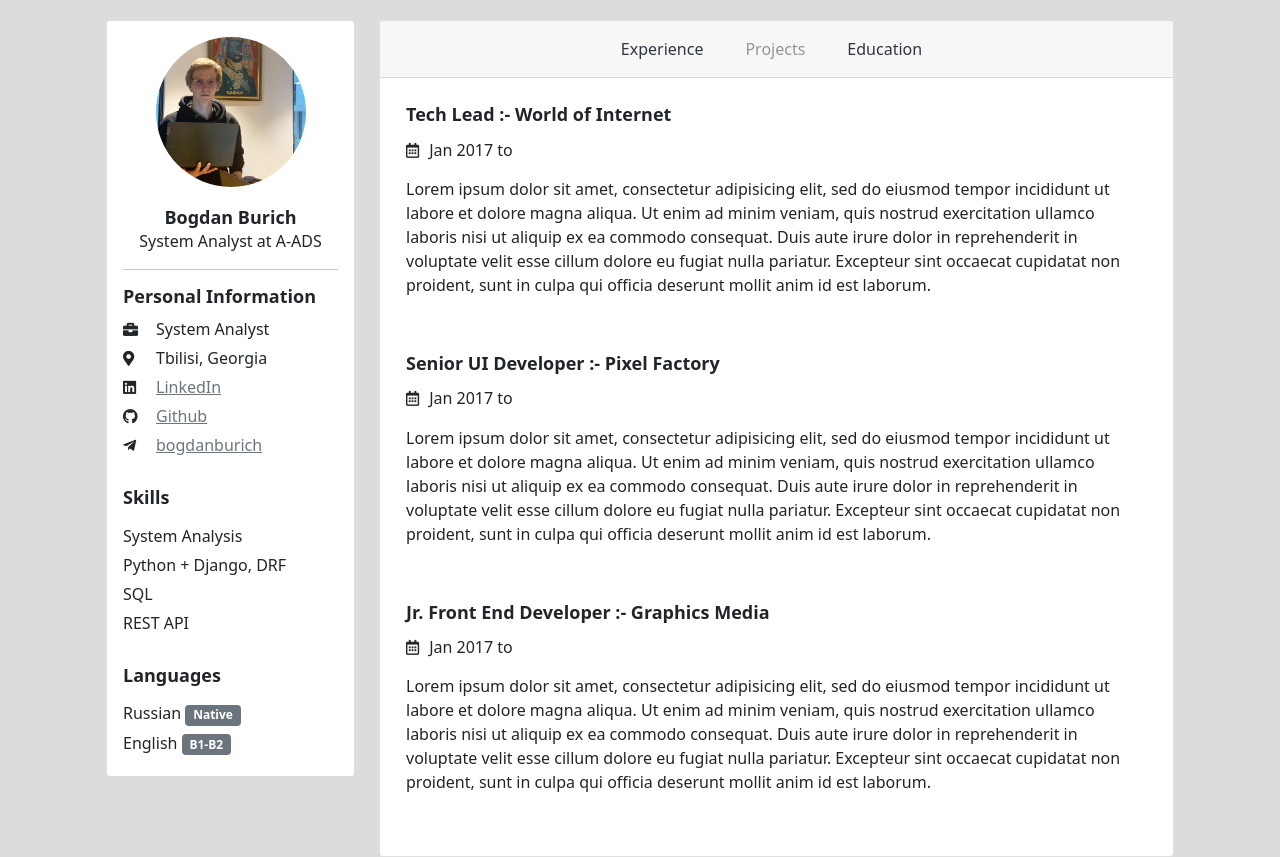
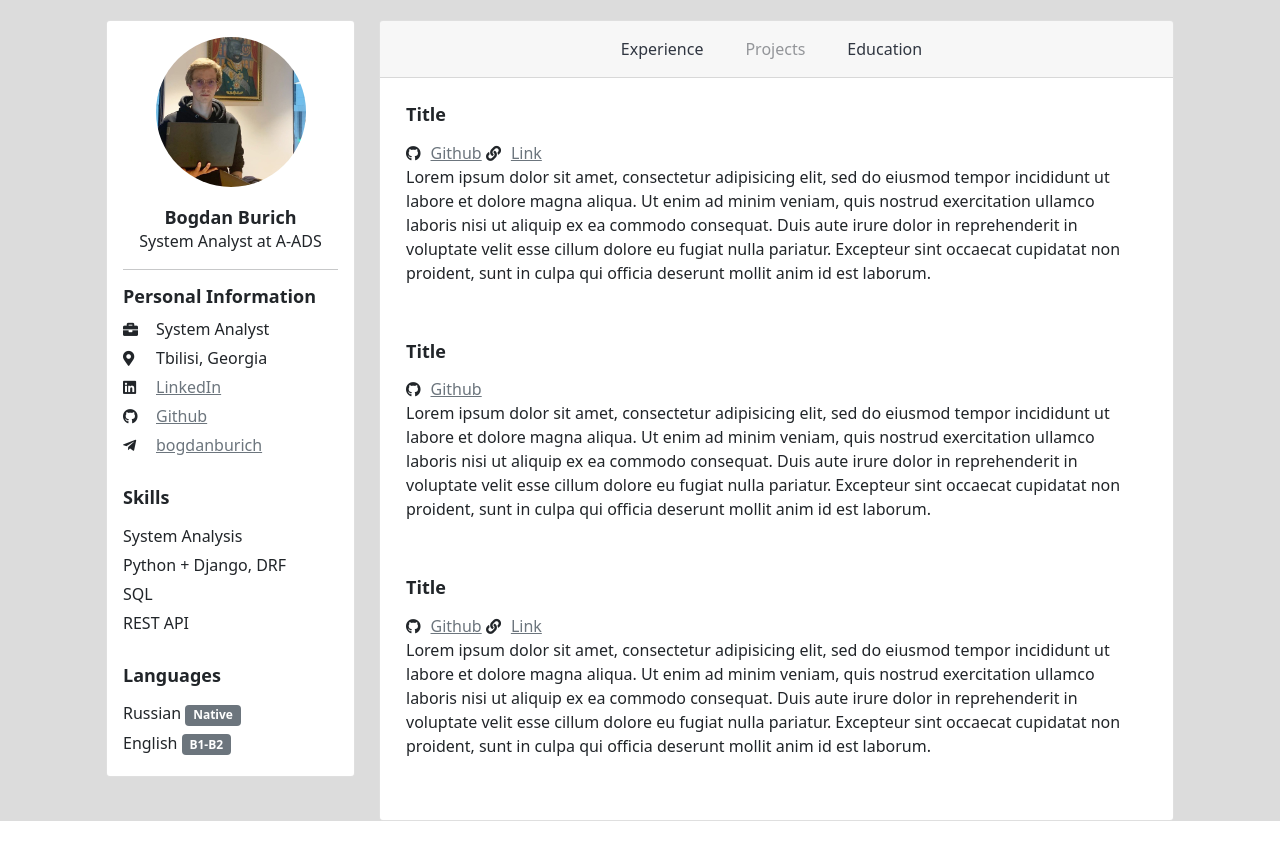
Before and after one commit to bogdanburich/bburich, a Django app: page / in a window 1280 px wide, after a click on "Projects". After the commit the page ends 821 px from the top, so only its background shows below. Run offline with Django 3.2, Linux system fonts and the light colour scheme; some libraries are stand-ins or nearby versions.

Commit message:
add projects template

```diff
--- a/bburich/templates/base.html
+++ b/bburich/templates/base.html
@@ -3,9 +3,9 @@
 <head>
     <meta charset="utf-8">
     <meta name="viewport" content="width=device-width, initial-scale=1">
-    <link href="https://cdn.jsdelivr.net/npm/bootstrap@5.0.2/dist/css/bootstrap.min.css" rel="stylesheet" integrity="sha384-EVSTQN3/azprG1Anm3QDgpJLIm9Nao0Yz1ztcQTwFspd3yD65VohhpuuCOmLASjC" crossorigin="anonymous">
-    <link href="https://cdnjs.cloudflare.com/ajax/libs/font-awesome/5.11.2/css/all.min.css" rel="stylesheet">
-    <link href="https://cdn.jsdelivr.net/npm/@icon/entypo@1.0.3/entypo.css" rel="stylesheet">
+        <link href="https://cdn.jsdelivr.net/npm/bootstrap@5.0.2/dist/css/bootstrap.min.css" rel="stylesheet" integrity="sha384-EVSTQN3/azprG1Anm3QDgpJLIm9Nao0Yz1ztcQTwFspd3yD65VohhpuuCOmLASjC" crossorigin="anonymous">
+        <link href="https://cdnjs.cloudflare.com/ajax/libs/font-awesome/5.11.2/css/all.min.css" rel="stylesheet">
+        <link href="https://cdn.jsdelivr.net/npm/@icon/entypo@1.0.3/entypo.css" rel="stylesheet">
     {% load static %}
     <link href="{% static 'css/style.css' %}" rel="stylesheet">
     <title>
--- a/bburich/templates/main_page/_projects-tab.html
+++ b/bburich/templates/main_page/_projects-tab.html
@@ -1,17 +1,19 @@
 <div class="tab-pane fade" id="projects" role="tabpanel" aria-labelledby="projects-tab">
     <div class="work-container">
-        <h3>Tech Lead :- World of Internet</h3>
-        <h4><i class="far fa-calendar-alt"></i>Jan 2017 to <span class="badge badge-info">Current</span></h4>
+        <h3>Title</h3>
+        <i class="fab fa-github"></i><a href="https://github.com/bogdanburich/bburich">Github</a>
+        <i class="fas fa-link"></i><a href="https://github.com/bogdanburich/bburich">Link</a>
         <p>Lorem ipsum dolor sit amet, consectetur adipisicing elit, sed do eiusmod tempor incididunt ut labore et dolore magna aliqua. Ut enim ad minim veniam, quis nostrud exercitation ullamco laboris nisi ut aliquip ex ea commodo consequat. Duis aute irure dolor in reprehenderit in voluptate velit esse cillum dolore eu fugiat nulla pariatur. Excepteur sint occaecat cupidatat non proident, sunt in culpa qui officia deserunt mollit anim id est laborum.</p>
     </div>
     <div class="work-container">
-        <h3>Senior UI Developer :- Pixel Factory</h3>
-        <h4><i class="far fa-calendar-alt"></i>Jan 2017 to <span class="badge badge-info">Current</span></h4>
+        <h3>Title</h3>
+        <i class="fab fa-github"></i><a href="https://github.com/bogdanburich/bburich">Github</a>
         <p>Lorem ipsum dolor sit amet, consectetur adipisicing elit, sed do eiusmod tempor incididunt ut labore et dolore magna aliqua. Ut enim ad minim veniam, quis nostrud exercitation ullamco laboris nisi ut aliquip ex ea commodo consequat. Duis aute irure dolor in reprehenderit in voluptate velit esse cillum dolore eu fugiat nulla pariatur. Excepteur sint occaecat cupidatat non proident, sunt in culpa qui officia deserunt mollit anim id est laborum.</p>
     </div>
     <div class="work-container">
-        <h3>Jr. Front End Developer :- Graphics Media</h3>
-        <h4><i class="far fa-calendar-alt"></i>Jan 2017 to <span class="badge badge-info">Current</span></h4>
+        <h3>Title</h3>
+        <i class="fab fa-github"></i><a href="https://github.com/bogdanburich/bburich">Github</a>
+        <i class="fas fa-link"></i><a href="https://github.com/bogdanburich/bburich">Link</a>
         <p>Lorem ipsum dolor sit amet, consectetur adipisicing elit, sed do eiusmod tempor incididunt ut labore et dolore magna aliqua. Ut enim ad minim veniam, quis nostrud exercitation ullamco laboris nisi ut aliquip ex ea commodo consequat. Duis aute irure dolor in reprehenderit in voluptate velit esse cillum dolore eu fugiat nulla pariatur. Excepteur sint occaecat cupidatat non proident, sunt in culpa qui officia deserunt mollit anim id est laborum.</p>
     </div>
 </div>
```
